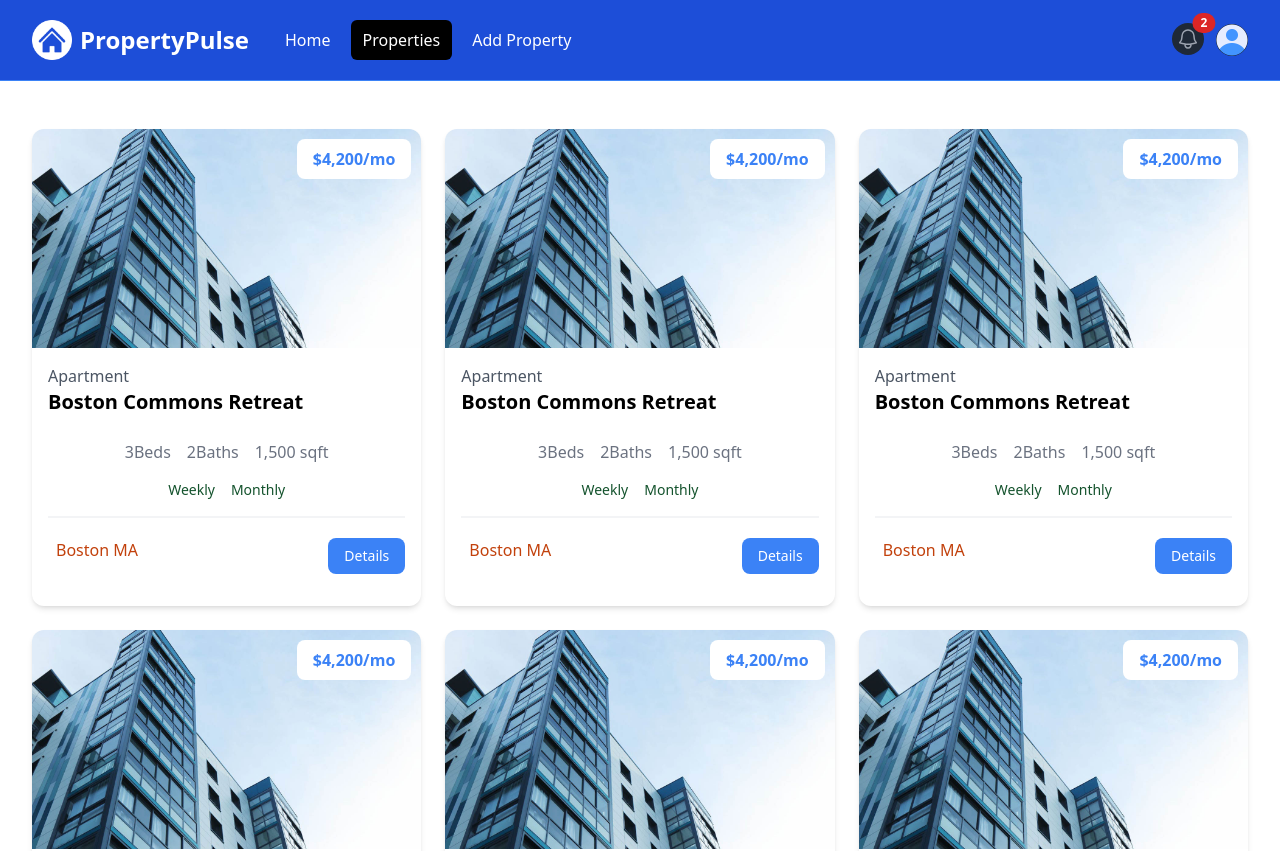
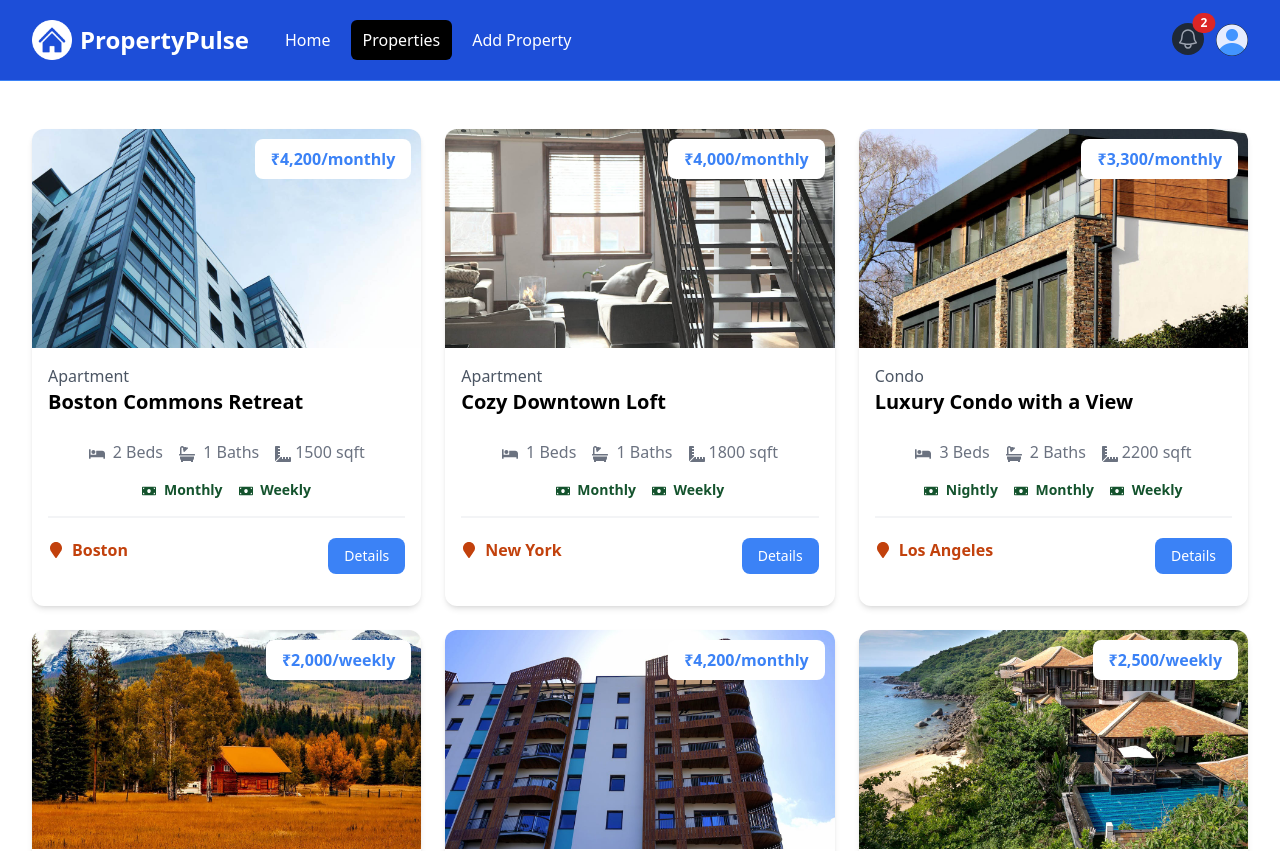
Before and after one commit to ameya-6964/Property-Rental-Application, a Next.js app: page /properties in a window 1280 px wide. Shown: the top 851 px of the page. Built offline with nearby package versions, Linux system fonts and the light colour scheme.

Commit message:
Updated Property Card

```diff
--- a/components/PropertyCard.jsx
+++ b/components/PropertyCard.jsx
@@ -1,59 +1,92 @@
-import React from "react";
+import Image from "next/image";
+import Link from "next/link";
+import {
+  FaBed,
+  FaBath,
+  FaRulerCombined,
+  FaMoneyBill,
+  FaMapMarker,
+} from "react-icons/fa";
 
-const PropertyCard = () => {
+const PropertyCard = ({ property }) => {
+  const getRateDisplay = () => {
+    const { rates } = property;
+    if (rates.monthly) {
+      return `${rates.monthly.toLocaleString()}/monthly`;
+    } else if (rates.weekly) {
+      return `${rates.weekly.toLocaleString()}/weekly`;
+    } else if (rates.nightly) {
+      return `${rates.nightly.toLocaleString()}/nightly`;
+    }
+  };
   return (
     <div className="rounded-xl shadow-md relative">
-      <img
-        src="images/properties/a1.jpg"
+      <Image
+        sizes="100vw"
+        width={0}
+        height={0}
+        src={`/images/properties/${property.images[0]}`}
         alt=""
         className="w-full h-auto rounded-t-xl"
       />
       <div className="p-4">
         <div className="text-left md:text-center lg:text-left mb-6">
-          <div className="text-gray-600">Apartment</div>
-          <h3 className="text-xl font-bold">Boston Commons Retreat</h3>
+          <div className="text-gray-600">{property.type}</div>
+          <h3 className="text-xl font-bold">{property.name}</h3>
         </div>
         <h3 className="absolute top-[10px] right-[10px] bg-white px-4 py-2 rounded-lg text-blue-500 font-bold text-right md:text-center lg:text-right">
-          $4,200/mo
+          ₹{getRateDisplay()}
         </h3>
 
         <div className="flex justify-center gap-4 text-gray-500 mb-4">
           <p>
-            <i className="fa-solid fa-bed"></i> 3
+            <FaBed className="inline mr-1" /> {property.beds}{" "}
             <span className="md:hidden lg:inline">Beds</span>
           </p>
           <p>
-            <i className="fa-solid fa-bath"></i> 2
+            <FaBath className="inline mr-1" /> {property.baths}{" "}
             <span className="md:hidden lg:inline">Baths</span>
           </p>
           <p>
-            <i className="fa-solid fa-ruler-combined"></i>
-            1,500 <span className="md:hidden lg:inline">sqft</span>
+            <FaRulerCombined className="inline mr-1" />
+            {property.square_feet}{" "}
+            <span className="md:hidden lg:inline">sqft</span>
           </p>
         </div>
 
         <div className="flex justify-center gap-4 text-green-900 text-sm mb-4">
-          <p>
-            <i className="fa-solid fa-money-bill"></i> Weekly
-          </p>
-          <p>
-            <i className="fa-solid fa-money-bill"></i> Monthly
-          </p>
+          {property.rates.nightly && (
+            <p className="font-bold">
+              <FaMoneyBill className="inline mr-1" /> Nightly
+            </p>
+          )}
+          {property.rates.monthly && (
+            <p className="font-bold">
+              <FaMoneyBill className="inline mr-1" /> Monthly
+            </p>
+          )}
+          {property.rates.weekly && (
+            <p className="font-bold">
+              <FaMoneyBill className="inline mr-1" /> Weekly
+            </p>
+          )}
         </div>
 
         <div className="border border-gray-100 mb-5"></div>
 
         <div className="flex flex-col lg:flex-row justify-between mb-4">
           <div className="flex align-middle gap-2 mb-4 lg:mb-0">
-            <i className="fa-solid fa-location-dot text-lg text-orange-700"></i>
-            <span className="text-orange-700"> Boston MA </span>
+            <FaMapMarker className=" text-orange-700 mt-1" />
+            <span className="text-orange-700 font-bold">
+              {property.location.city}
+            </span>
           </div>
-          <a
-            href="property.html"
+          <Link
+            href={`/properties/${property._id}`}
             className="h-[36px] bg-blue-500 hover:bg-blue-600 text-white px-4 py-2 rounded-lg text-center text-sm"
           >
             Details
-          </a>
+          </Link>
         </div>
       </div>
     </div>
```
